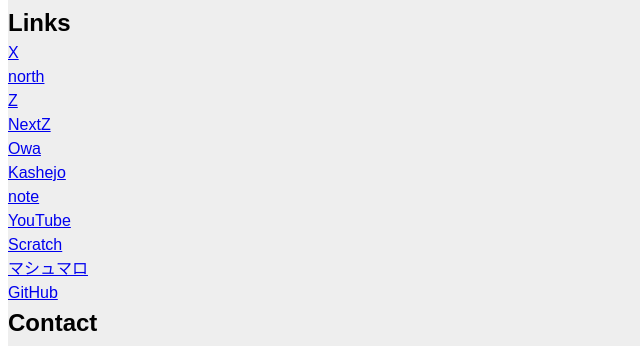
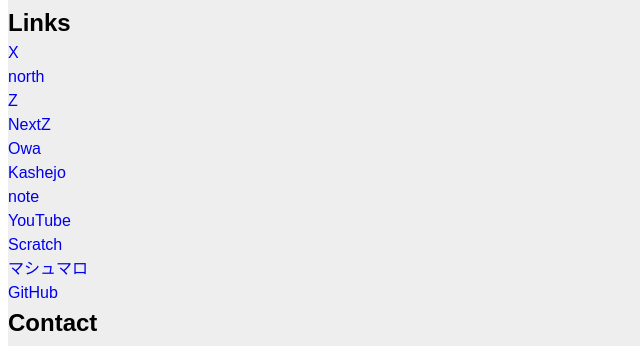
Before and after one commit to TORINIKU-kali/TORINIKU_kali.github.io, a plain HTML site: page index.html in a window 1280 px wide. Shown: the part 257-603 px from the top of the page, 0-640 px from the left. Drawn offline with Linux system fonts and the light colour scheme; grey boxes are pictures that could not be loaded; a web font is replaced by a local one.

Commit message:
Update index.css

```diff
--- a/index.css
+++ b/index.css
@@ -7,6 +7,7 @@
 
 html {
     font-family: "Zen Karu Gothic", sans-serif;
+    font-size: 100%;
     scroll-padding-top: 30%;
     line-height: .5;
 }
@@ -30,6 +31,9 @@ footer {
     background-color: #eee;
 }
 
+a {
+    text-decoration: none;
+}
 
 /*DarkMode*/
 
```
